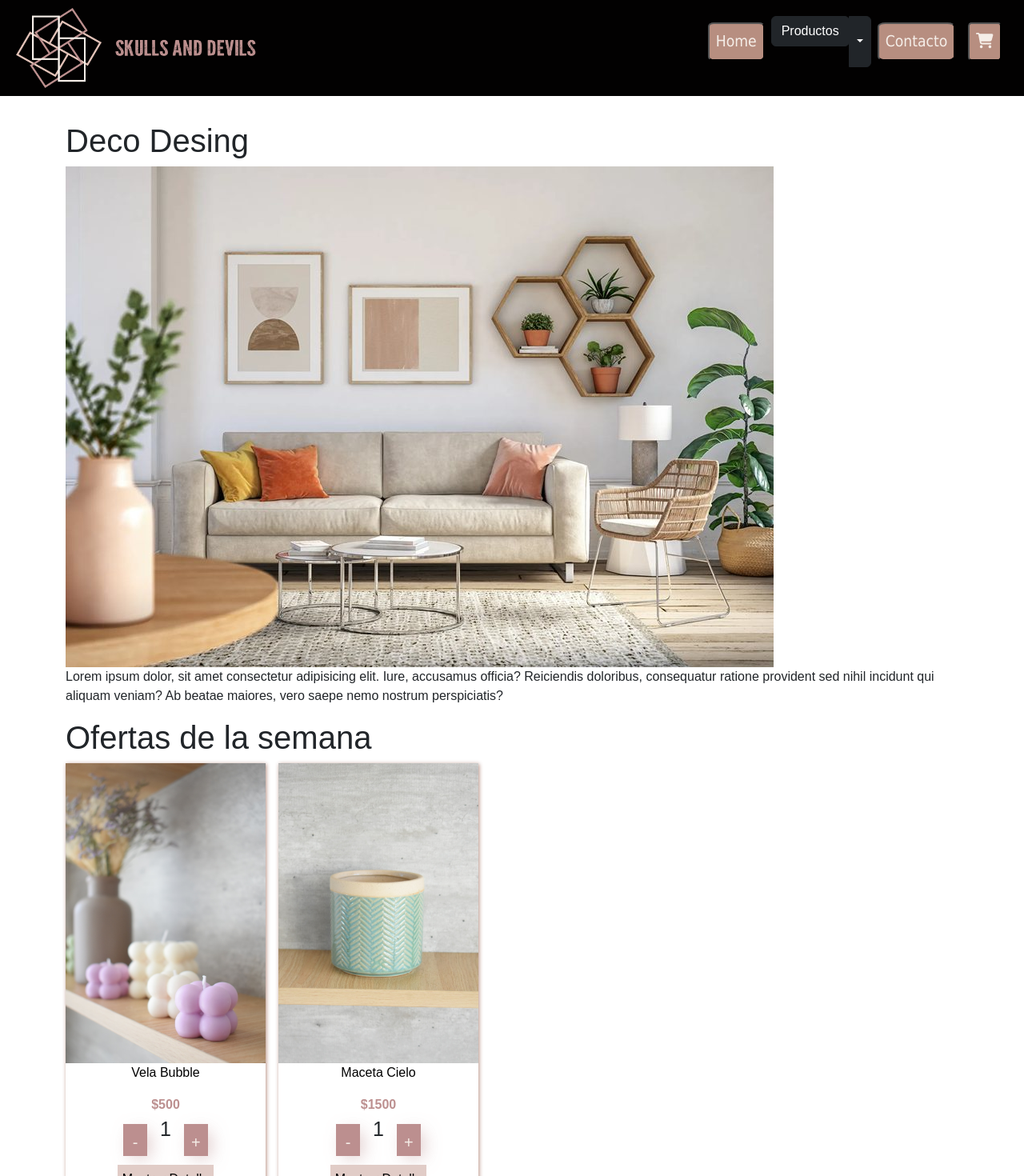
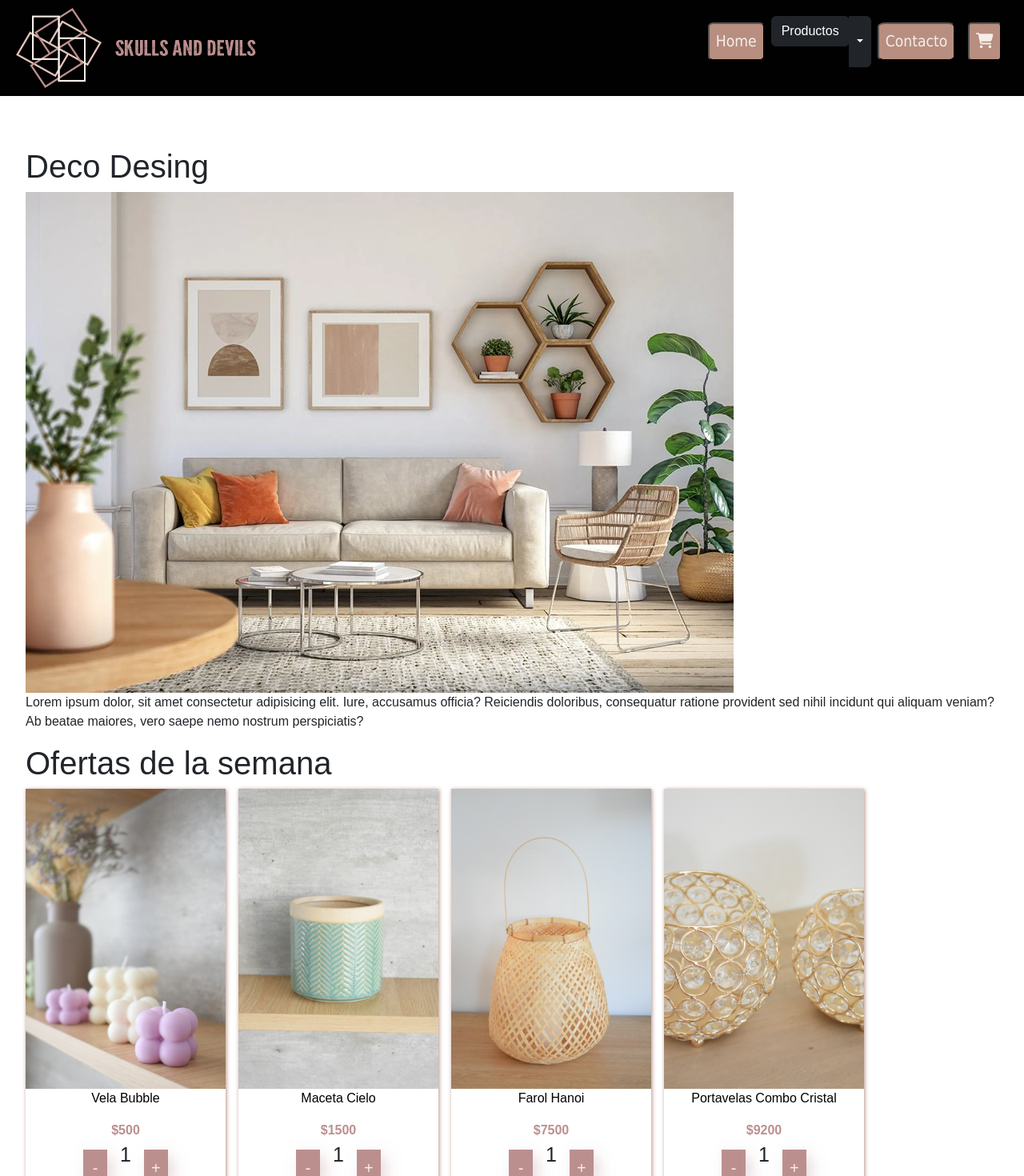
Before and after one commit to gomezevelin/Reactecommerce, a React (Create React App) app: page / in a window 1280 px wide. Shown: the top 1470 px of the page at 80% size. Built offline with nearby package versions, Linux system fonts and the light colour scheme; a web font is replaced by a local one.

Commit message:
ajustes generales

```diff
--- a/src/App.js
+++ b/src/App.js
@@ -1,4 +1,5 @@
 import NavBar1 from './components/NavBar/NavBar';
+import './App.scss'
 import {BrowserRouter,Routes,Route} from "react-router-dom"
 import Home from './pages/Home';
 import Contact from './pages/Contact';
@@ -13,7 +14,8 @@ function App() {
       <div className="divNav">
         <NavBar1/>
       </div>
-        <Routes>
+      <div id='mainContainer'>
+      <Routes>
           <Route path='/' element={<Home/>}></Route>
           <Route path='/products' element={<ItemListContainer section="Todos los Productos"/>}></Route>
           <Route path='/products/:category' element={<ItemListContainer/>}></Route>
@@ -22,6 +24,8 @@ function App() {
           <Route path='/items/:id' element={<ItemDetailContainer/>}></Route>
           <Route path='*' element= {<h1>Error 404 - Página no encontrada</h1>}></Route>
         </Routes>
+      </div>
+
 
     </BrowserRouter>
   );
--- /dev/null
+++ b/src/App.scss
@@ -0,0 +1,3 @@
+#mainContainer {
+    padding: 2rem;
+}
--- a/src/components/ItemDetailContainer/ItemDetailContainer.js
+++ b/src/components/ItemDetailContainer/ItemDetailContainer.js
@@ -3,12 +3,11 @@ import "./ItemDetailContainer.scss"
 import { useEffect, useState } from "react"
 import { useParams } from "react-router-dom"
 import products from "../../utils/products.mock"
+import Spiner from "../Spiner/spiner"
 
 const ItemDetailContainer = ({category}) =>{
     const [listDetail, setListDetail] = useState({})
-
     const {id} = useParams ()
-
     const getProducts = (id) => new Promise((resolve,reject) =>{
         setTimeout(()=>{
             const productDetail = products.find (product => product.id === parseInt(id))
@@ -27,7 +26,7 @@ const ItemDetailContainer = ({category}) =>{
                 <div className="containerItemDetail">
                     <h1>{category}</h1>
                     {Object.keys(listDetail).length > 0 && <ItemDetail dataItem={listDetail}/>}
-                    {Object.keys(listDetail).length === 0  && "Loading"}
+                    {Object.keys(listDetail).length === 0  && <Spiner/>}
                 </div>
             )
 }
--- a/src/components/ItemListContainer/ItemListContainer.scss
+++ b/src/components/ItemListContainer/ItemListContainer.scss
@@ -2,5 +2,4 @@
     display: flex;
     flex-wrap: wrap;
     gap: 1rem;
-    width: 50%;
 }
--- /dev/null
+++ b/src/components/Spiner/spiner.js
@@ -0,0 +1,7 @@
+import ProgressBar from 'react-bootstrap/ProgressBar';
+
+function Spiner () {
+  return <ProgressBar animated now={45} />;
+}
+
+export default Spiner;
--- a/src/pages/Home.js
+++ b/src/pages/Home.js
@@ -3,14 +3,13 @@ import ItemListContainer from "../components/ItemListContainer/ItemListContainer
 
 const Home = () =>{
     return(
-        <div className='container' >
-            <div className='mainContainer'>
+
+            <div>
                 <h1>Deco Desing</h1>
                 <img src="./assets/decoHome.jpeg" alt="casa decoracion"></img>
                 <p>Lorem ipsum dolor, sit amet consectetur adipisicing elit. Iure, accusamus officia? Reiciendis doloribus, consequatur ratione provident sed nihil incidunt qui aliquam veniam? Ab beatae maiores, vero saepe nemo nostrum perspiciatis?</p>
                 <ItemListContainer section="Ofertas de la semana" sale="true"/>
             </div>
-        </div>
     )
 }
 export default Home
```
